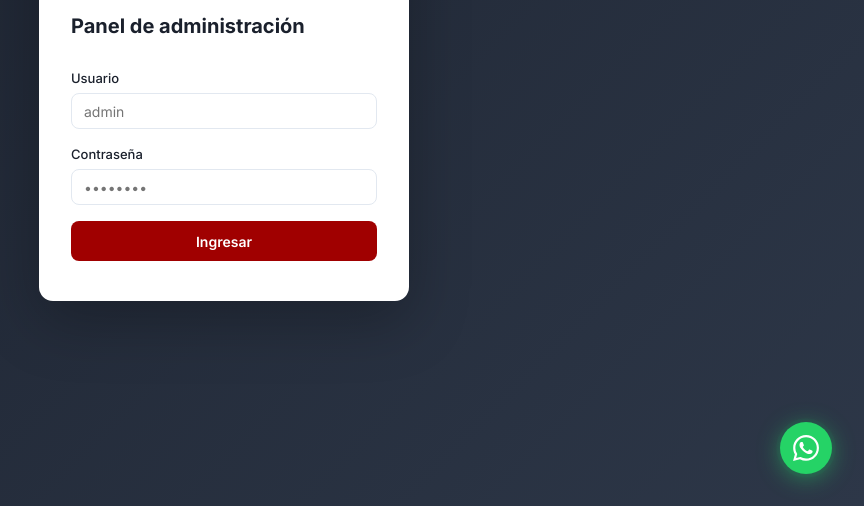
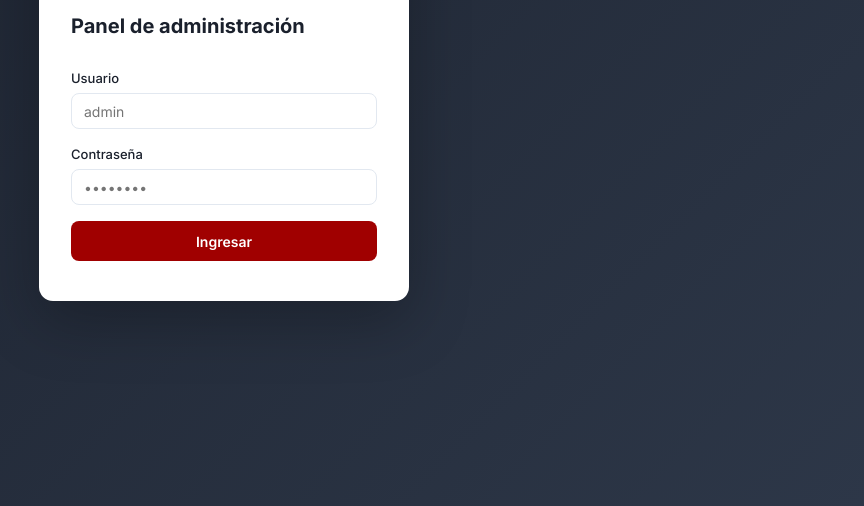
Before and after one commit to TinchoGraf/WebInmobiliariaGraf, a plain HTML site: page admin/index.html in a window 1280 px wide. Shown: the part 294-800 px from the top of the page, without its empty margins (416-1280 px from the left). Drawn offline with nearby package versions, Linux system fonts and the light colour scheme.

Commit message:
fix: ocultar botón WhatsApp en admin, estabilizar layout de portada, sacar backup de mensajes del repo
Co-Authored-By: Claude Opus 5.5 <noreply@anthropic.com>

```diff
--- a/admin/index.html
+++ b/admin/index.html
@@ -247,6 +247,8 @@
     /* ── MAP PICKER ── */
     #mapPicker { height: 280px; border-radius: var(--radius); overflow: hidden; border: 1.5px solid var(--border); cursor: crosshair; }
     .map-coords { font-size: 12px; color: var(--muted); margin-top: 4px; min-height: 18px; }
+    /* Reserve 2 lines so "Buscando ubicación…" and the result never push the photo grid (lost first tap) */
+    #geocodeStatus { min-height: 3em; }
 
     /* ── MAP POLÍGONO ── */
     #mapPoligono { height: 300px; border-radius: var(--radius); overflow: hidden; border: 1.5px solid var(--border); cursor: crosshair; }
@@ -677,17 +679,6 @@
 </div>
 
 <div id="toast" class="toast" role="status" aria-live="polite" hidden></div>
-
-<!-- Botón flotante WhatsApp -->
-<a href="https://wa.me/5492284224338?text=Hola%2C%20quiero%20consultar%20por%20una%20propiedad"
-   class="wpp-float-admin" target="_blank" rel="noopener noreferrer"
-   aria-label="Contactar por WhatsApp"
-   style="position:fixed;bottom:2rem;right:2rem;width:52px;height:52px;background:#25D366;border-radius:50%;display:flex;align-items:center;justify-content:center;box-shadow:0 4px 20px rgba(37,211,102,0.4);z-index:9999;color:#fff;text-decoration:none;transition:transform .2s,box-shadow .2s;animation:wpp-pulse-admin 2.8s ease-in-out infinite"
-   onmouseenter="this.style.transform='scale(1.1)';this.style.animation='none'"
-   onmouseleave="this.style.transform='';this.style.animation='wpp-pulse-admin 2.8s ease-in-out infinite'">
-  <svg width="26" height="26" viewBox="0 0 24 24" fill="currentColor" aria-hidden="true"><path d="M17.472 14.382c-.297-.149-1.758-.867-2.03-.967-.273-.099-.471-.148-.67.15-.197.297-.767.966-.94 1.164-.173.199-.347.223-.644.075-.297-.15-1.255-.463-2.39-1.475-.883-.788-1.48-1.761-1.653-2.059-.173-.297-.018-.458.13-.606.134-.133.298-.347.446-.52.149-.174.198-.298.298-.497.099-.198.05-.371-.025-.52-.075-.149-.669-1.612-.916-2.207-.242-.579-.487-.5-.669-.51-.173-.008-.371-.01-.57-.01-.198 0-.52.074-.792.372-.272.297-1.04 1.016-1.04 2.479 0 1.462 1.065 2.875 1.213 3.074.149.198 2.096 3.2 5.077 4.487.709.306 1.262.489 1.694.625.712.227 1.36.195 1.871.118.571-.085 1.758-.719 2.006-1.413.248-.694.248-1.289.173-1.413-.074-.124-.272-.198-.57-.347m-5.421 7.403h-.004a9.87 9.87 0 01-5.031-1.378l-.361-.214-3.741.982.998-3.648-.235-.374a9.86 9.86 0 01-1.51-5.26c.001-5.45 4.436-9.884 9.888-9.884 2.64 0 5.122 1.03 6.988 2.898a9.825 9.825 0 012.893 6.994c-.003 5.45-4.437 9.884-9.885 9.884m8.413-18.297A11.815 11.815 0 0012.05 0C5.495 0 .16 5.335.157 11.892c0 2.096.547 4.142 1.588 5.945L.057 24l6.305-1.654a11.882 11.882 0 005.683 1.448h.005c6.554 0 11.89-5.335 11.893-11.893a11.821 11.821 0 00-3.48-8.413z"/></svg>
-  <style>@keyframes wpp-pulse-admin{0%,100%{box-shadow:0 4px 20px rgba(37,211,102,0.4)}50%{box-shadow:0 4px 30px rgba(37,211,102,0.65),0 0 0 10px rgba(37,211,102,0.12)}}</style>
-</a>
 
 <script src="https://unpkg.com/leaflet@1.9.4/dist/leaflet.js"></script>
 <script src="https://cdnjs.cloudflare.com/ajax/libs/jspdf/2.5.1/jspdf.umd.min.js"></script>
```
Also changed, not shown: 2 other files.
